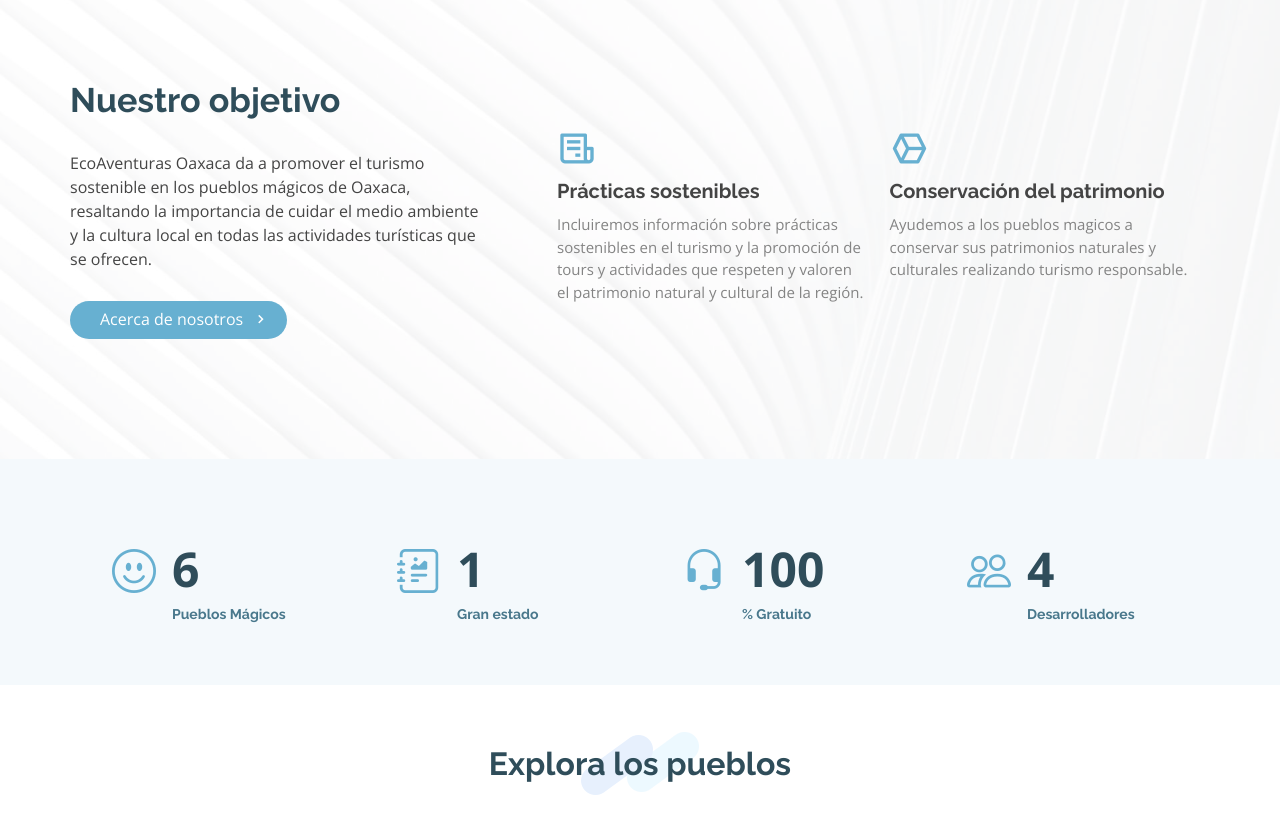
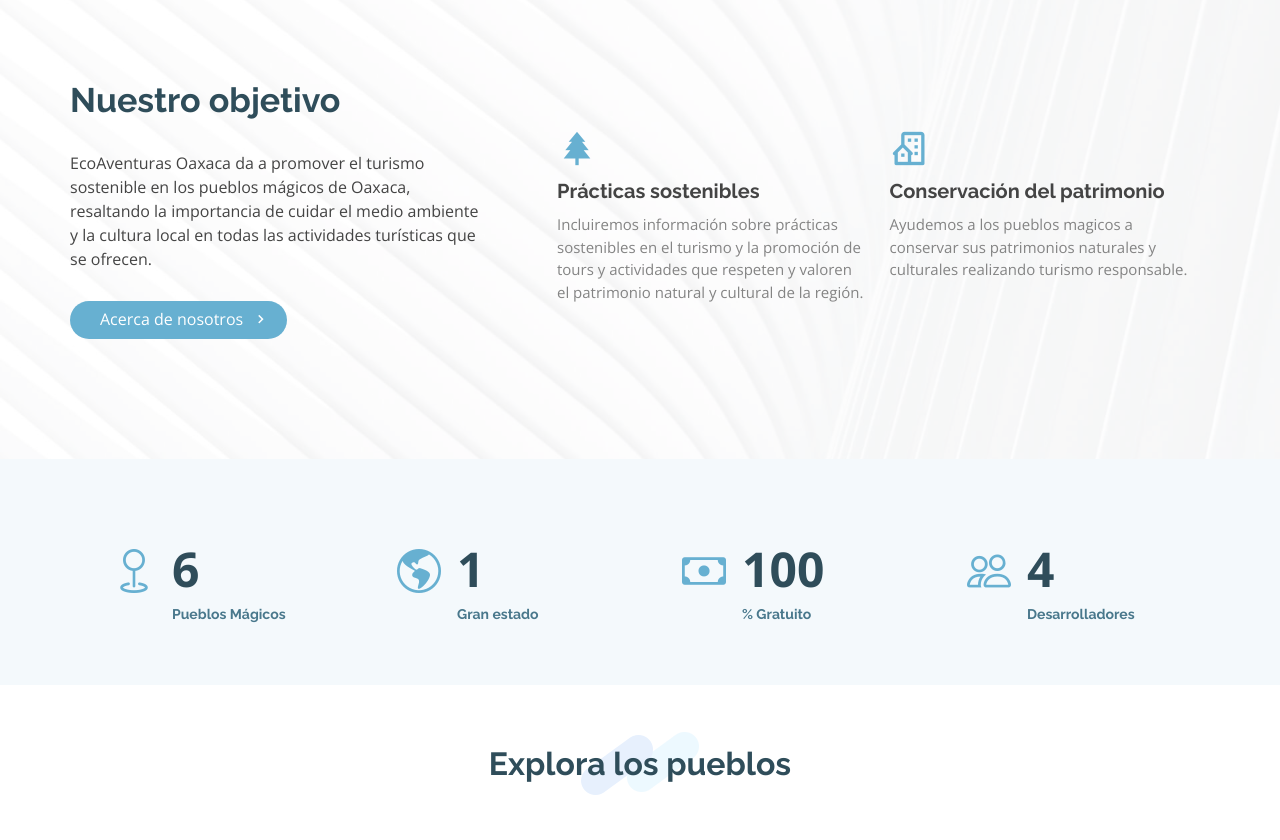
Before and after one commit to felumc/EcoAventurasOaxaca, a plain HTML site: page index.html in a window 1280 px wide. Shown: the part 840-1680 px from the top of the page. Drawn offline with nearby package versions, Linux system fonts and the light colour scheme.

Commit message:
icon update

```diff
--- a/index.html
+++ b/index.html
@@ -94,12 +94,12 @@
             <div class="icon-boxes d-flex flex-column justify-content-center">
               <div class="row">
                 <div class="col-md-6 icon-box" data-aos="fade-up" data-aos-delay="100">
-                  <i class="bx bx-receipt"></i>
+                  <i class="bx bxs-tree"></i>
                   <h4>Prácticas sostenibles</h4>
                   <p>Incluiremos información sobre prácticas sostenibles en el turismo y la promoción de tours y actividades que respeten y valoren el patrimonio natural y cultural de la región.</p>
                 </div>
                 <div class="col-md-6 icon-box" data-aos="fade-up" data-aos-delay="200">
-                  <i class="bx bx-cube-alt"></i>
+                  <i class="bx bx-building-house"></i>
                   <h4>Conservación del patrimonio</h4>
                   <p>Ayudemos a los pueblos magicos a conservar sus patrimonios naturales y culturales realizando turismo responsable.</p>
                 </div>
@@ -121,7 +121,7 @@
 
           <div class="col-lg-3 col-md-6 d-md-flex align-items-md-stretch">
             <div class="count-box">
-              <i class="bi bi-emoji-smile"></i>
+              <i class="bi bi-geo"></i>
               <span data-purecounter-start="0" data-purecounter-end="6" data-purecounter-duration="1" class="purecounter"></span>
               <p><strong>Pueblos Mágicos</strong>
             </div>
@@ -129,7 +129,7 @@
 
           <div class="col-lg-3 col-md-6 d-md-flex align-items-md-stretch">
             <div class="count-box">
-              <i class="bi bi-journal-richtext"></i>
+              <i class="bi bi-globe-americas"></i>
               <span data-purecounter-start="0" data-purecounter-end="1" data-purecounter-duration="1" class="purecounter"></span>
               <p><strong>Gran estado</strong>
             </div>
@@ -137,7 +137,7 @@
 
           <div class="col-lg-3 col-md-6 d-md-flex align-items-md-stretch">
             <div class="count-box">
-              <i class="bi bi-headset"></i>
+              <i class="bi bi-cash"></i>
               <span data-purecounter-start="0" data-purecounter-end="100" data-purecounter-duration="1" class="purecounter"></span>
               <p><strong>% Gratuito</strong>
             </div>
```
Also changed, not shown: Readme.txt.
